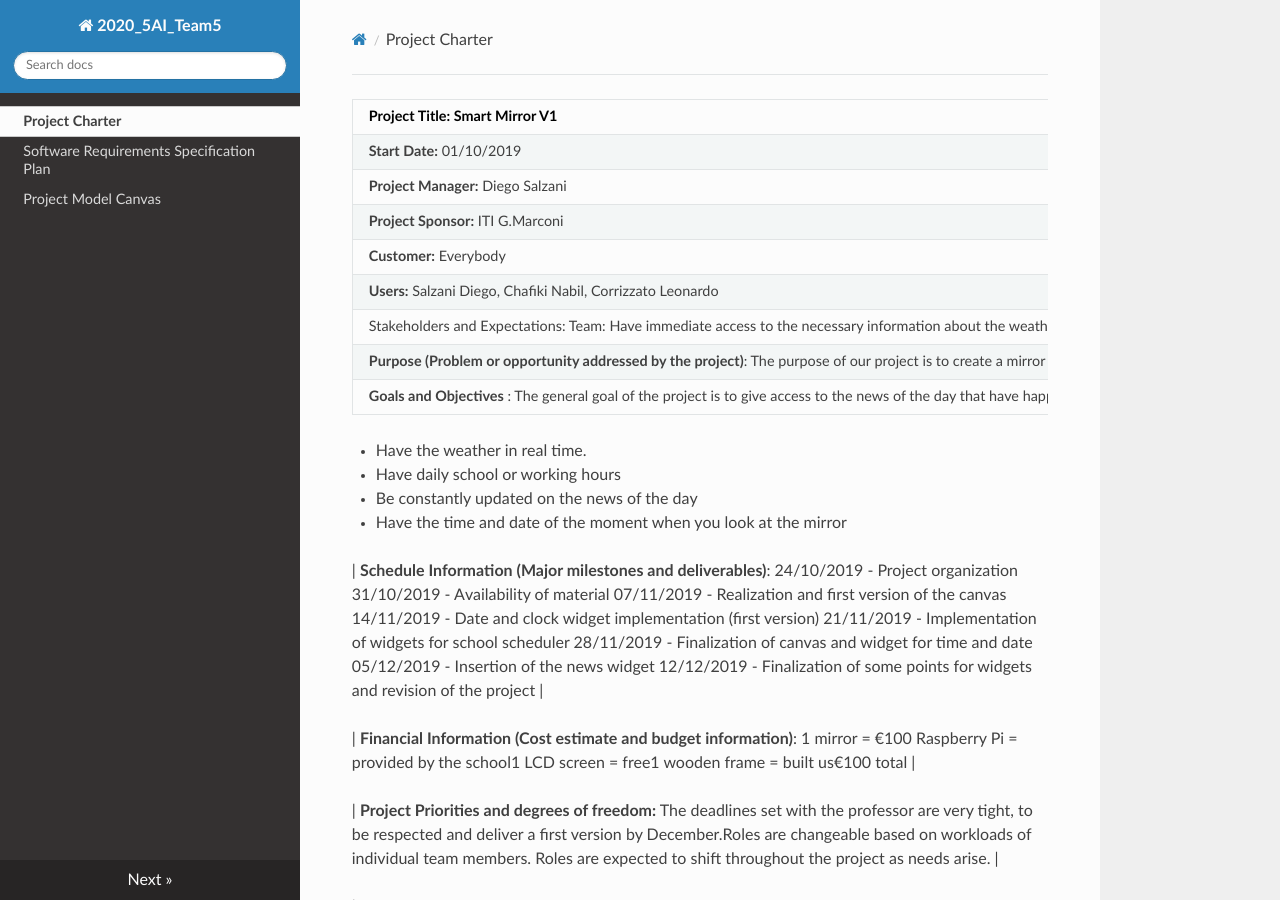
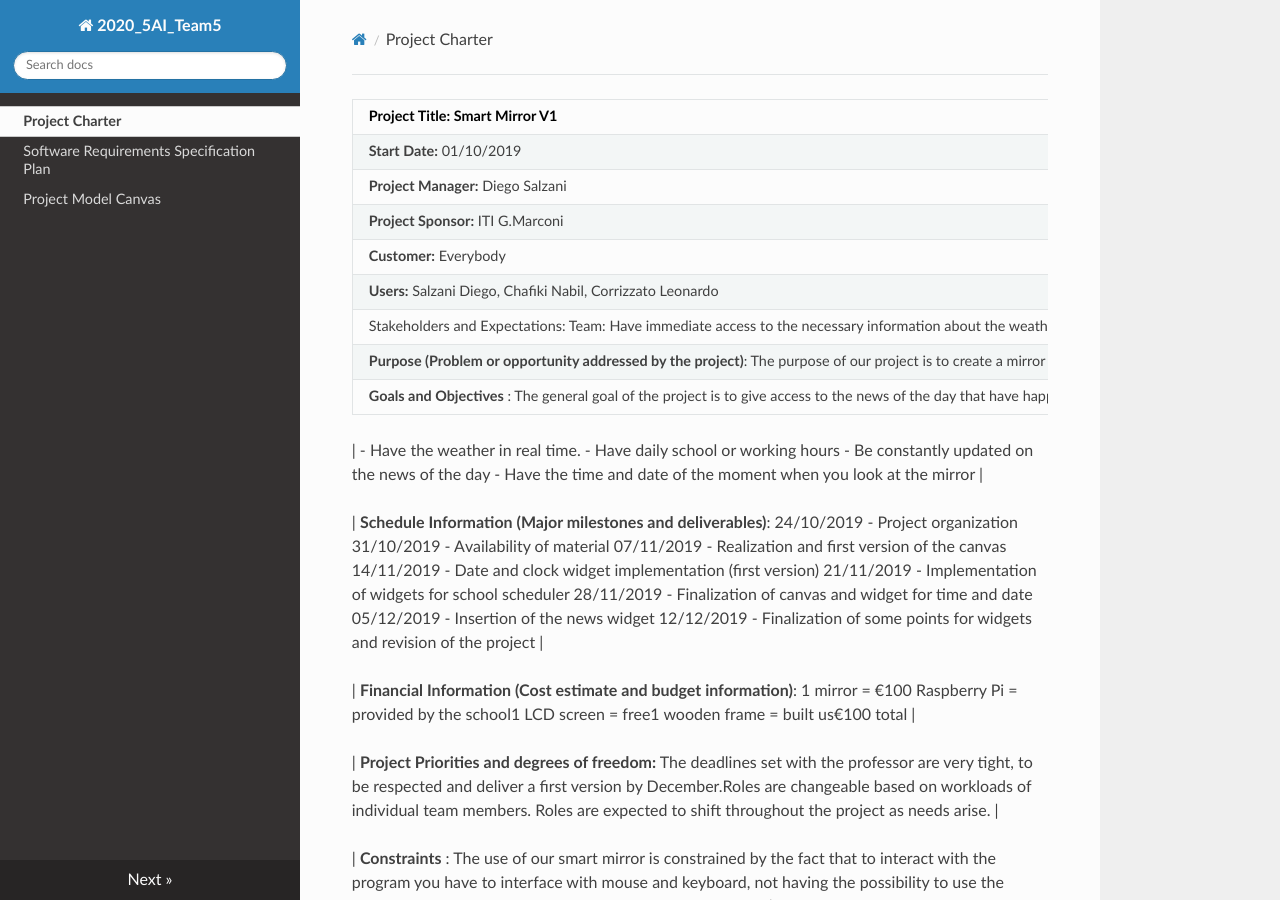
Before and after one commit to diegosalzani/smartmirror_5ai_team5, an MkDocs documentation site: the page built from docs/Project Charter.md, in a window 1280 px wide and 900 px high. Built offline with MkDocs 1.6.1, drawn with Linux system fonts in a browser that asks for light colours; nearby versions of some CDN libraries.

```diff
--- a/docs/Project Charter.md
+++ b/docs/Project Charter.md
@@ -9,10 +9,10 @@
 | **Purpose (Problem or opportunity addressed by the project)**: The purpose of our project is to create a mirror capable of providing have immediate access to the necessary information about the weather, working hours or school hours and the main news of the day. |
 | **Goals and Objectives** : The general goal of the project is to give access to the news of the day that have happened in the world, ensure the weather in real time and view working hours or school hours whenever any person is reflected in the mirrorThe app is expected to: |
 
-- Have the weather in real time.
+| - Have the weather in real time.
 - Have daily school or working hours
 - Be constantly updated on the news of the day
-- Have the time and date of the moment when you look at the mirror
+- Have the time and date of the moment when you look at the mirror |
 
 | **Schedule Information (Major milestones and deliverables)**:
 24/10/2019 - Project organization
```
